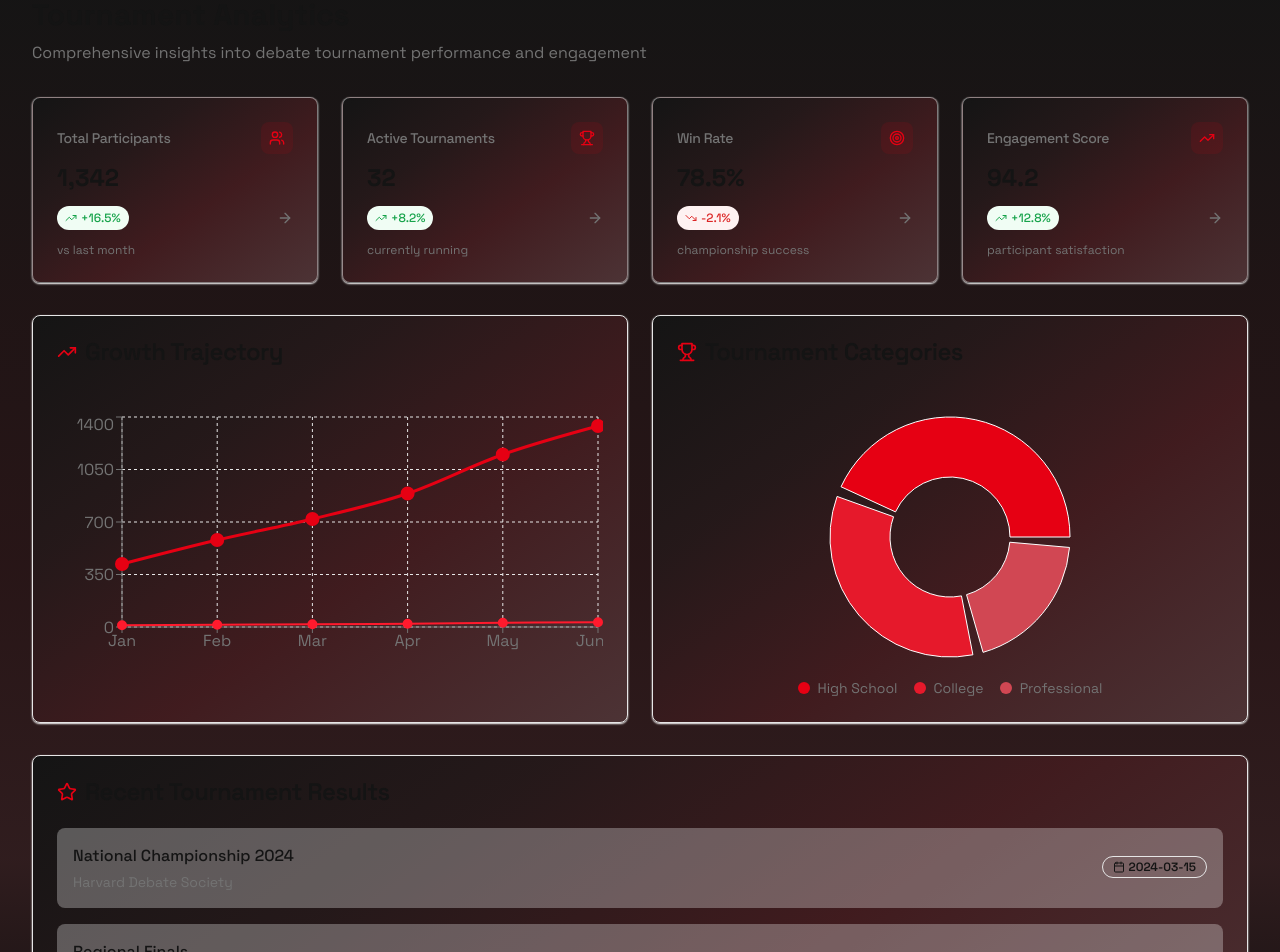
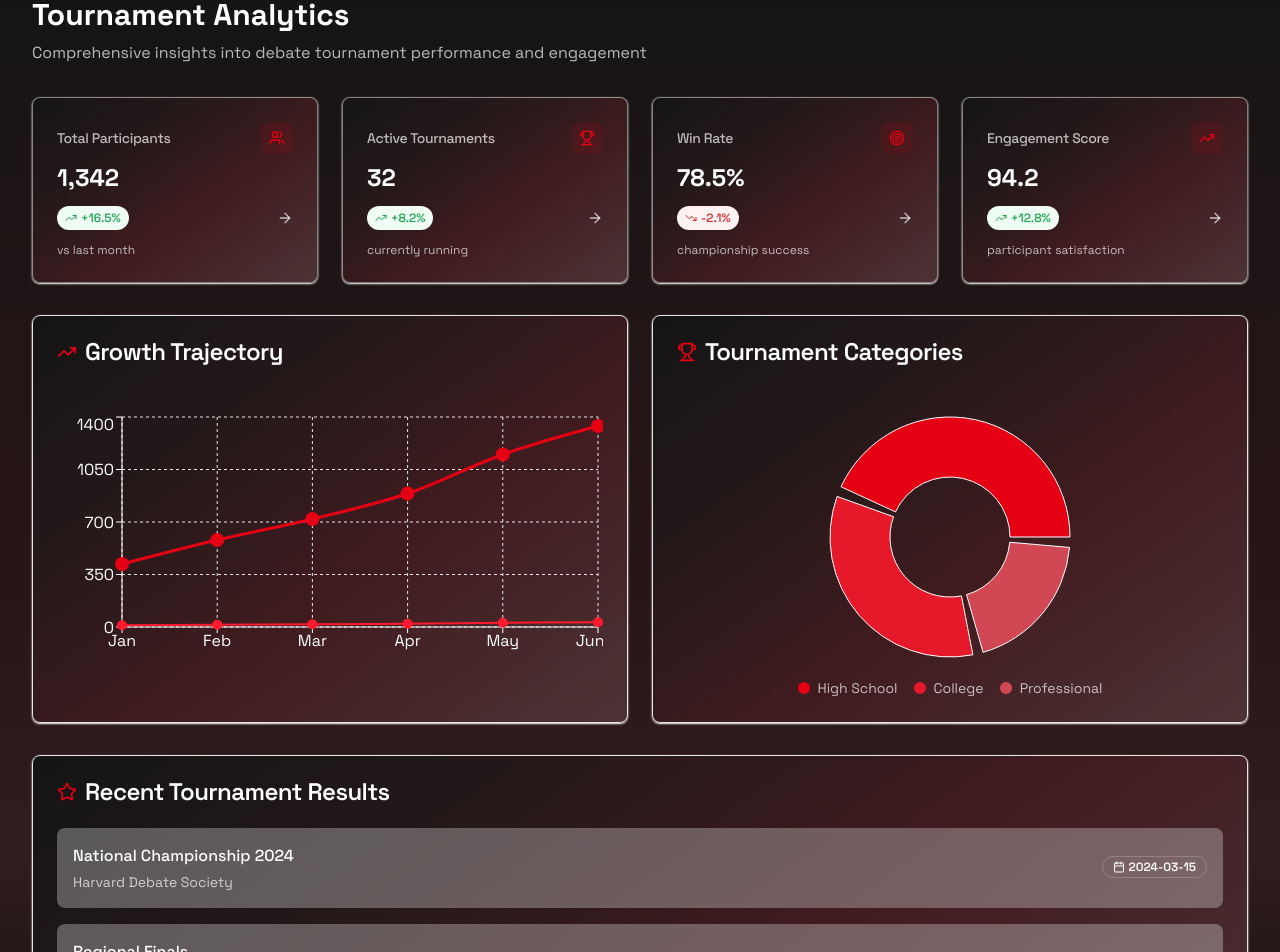
Before and after one commit to AdjustExperiment/ziggy-web-app, a React (Vite) app: page /dashboard in a window 1280 px wide. Shown: the part 100-1052 px from the top of the page. Built offline with nearby package versions, Linux system fonts and the light colour scheme; a web font is replaced by a local one.

Commit message:
Ensure text visibility on dark backgrounds
Set all text on dark backgrounds to white for improved visibility across the website.

```diff
--- a/src/components/Dashboard.tsx
+++ b/src/components/Dashboard.tsx
@@ -44,8 +44,8 @@ export function Dashboard() {
       <div className="mx-auto max-w-7xl px-4 py-6 sm:py-8 sm:px-6 lg:px-8">
         {/* Header */}
         <div className="mb-6 sm:mb-8">
-          <h1 className="text-2xl sm:text-3xl font-bold text-foreground">Tournament Analytics</h1>
-          <p className="mt-2 text-sm sm:text-base text-muted-foreground">
+          <h1 className="text-2xl sm:text-3xl font-bold text-white">Tournament Analytics</h1>
+          <p className="mt-2 text-sm sm:text-base text-white/70">
             Comprehensive insights into debate tournament performance and engagement
           </p>
         </div>
@@ -91,7 +91,7 @@ export function Dashboard() {
           {/* Growth Chart */}
           <Card className="bg-gradient-card shadow-card">
             <CardHeader>
-              <CardTitle className="flex items-center gap-2">
+              <CardTitle className="flex items-center gap-2 text-white">
                 <TrendingUp className="h-5 w-5 text-primary" />
                 Growth Trajectory
               </CardTitle>
@@ -100,13 +100,14 @@ export function Dashboard() {
               <ResponsiveContainer width="100%" height={250} className="sm:h-[300px]">
                 <LineChart data={growthData}>
                   <CartesianGrid strokeDasharray="3 3" stroke="hsl(var(--border))" />
-                  <XAxis dataKey="month" stroke="hsl(var(--muted-foreground))" />
-                  <YAxis stroke="hsl(var(--muted-foreground))" />
+                  <XAxis dataKey="month" stroke="white" />
+                  <YAxis stroke="white" />
                   <Tooltip
                     contentStyle={{
                       backgroundColor: "hsl(var(--card))",
                       border: "1px solid hsl(var(--border))",
                       borderRadius: "8px",
+                      color: "white"
                     }}
                   />
                   <Line
@@ -131,7 +132,7 @@ export function Dashboard() {
           {/* Tournament Distribution */}
           <Card className="bg-gradient-card shadow-card">
             <CardHeader>
-              <CardTitle className="flex items-center gap-2">
+              <CardTitle className="flex items-center gap-2 text-white">
                 <Trophy className="h-5 w-5 text-primary" />
                 Tournament Categories
               </CardTitle>
@@ -157,6 +158,7 @@ export function Dashboard() {
                       backgroundColor: "hsl(var(--card))",
                       border: "1px solid hsl(var(--border))",
                       borderRadius: "8px",
+                      color: "white"
                     }}
                   />
                 </PieChart>
@@ -168,7 +170,7 @@ export function Dashboard() {
                       className="h-3 w-3 rounded-full"
                       style={{ backgroundColor: item.color }}
                     />
-                    <span className="text-sm text-muted-foreground">{item.name}</span>
+                    <span className="text-sm text-white/70">{item.name}</span>
                   </div>
                 ))}
               </div>
@@ -179,7 +181,7 @@ export function Dashboard() {
         {/* Recent Results */}
         <Card className="bg-gradient-card shadow-card">
           <CardHeader>
-            <CardTitle className="flex items-center gap-2">
+            <CardTitle className="flex items-center gap-2 text-white">
               <Star className="h-5 w-5 text-primary" />
               Recent Tournament Results
             </CardTitle>
@@ -192,11 +194,11 @@ export function Dashboard() {
                   className="flex items-center justify-between p-4 rounded-lg bg-muted/30 hover:bg-muted/50 transition-smooth"
                 >
                   <div className="space-y-1">
-                    <h4 className="font-medium text-foreground">{result.tournament}</h4>
-                    <p className="text-sm text-muted-foreground">{result.winner}</p>
+                    <h4 className="font-medium text-white">{result.tournament}</h4>
+                    <p className="text-sm text-white/70">{result.winner}</p>
                   </div>
                   <div className="text-right space-y-1">
-                    <Badge variant="outline" className="text-xs">
+                    <Badge variant="outline" className="text-xs text-white border-white/20">
                       <Calendar className="h-3 w-3 mr-1" />
                       {result.date}
                     </Badge>
--- a/src/components/KPICard.tsx
+++ b/src/components/KPICard.tsx
@@ -18,7 +18,7 @@ export function KPICard({ title, value, change, trend, description, icon }: KPIC
   return (
     <Card className="bg-gradient-card border-border/50 shadow-card hover:shadow-tournament transition-smooth group">
       <CardHeader className="flex flex-row items-center justify-between space-y-0 pb-2">
-        <CardTitle className="text-sm font-medium text-muted-foreground">
+        <CardTitle className="text-sm font-medium text-white/70">
           {title}
         </CardTitle>
         {icon && (
@@ -29,7 +29,7 @@ export function KPICard({ title, value, change, trend, description, icon }: KPIC
       </CardHeader>
       <CardContent>
         <div className="space-y-3">
-          <div className="text-2xl font-bold text-foreground">{value}</div>
+          <div className="text-2xl font-bold text-white">{value}</div>
 
           <div className="flex items-center justify-between">
             <div className={`flex items-center gap-1 px-2 py-1 rounded-full ${trendBg}`}>
@@ -39,11 +39,11 @@ export function KPICard({ title, value, change, trend, description, icon }: KPIC
               </span>
             </div>
 
-            <ArrowRight className="h-4 w-4 text-muted-foreground group-hover:text-primary transition-smooth" />
+            <ArrowRight className="h-4 w-4 text-white/70 group-hover:text-primary transition-smooth" />
           </div>
 
           {description && (
-            <p className="text-xs text-muted-foreground">{description}</p>
+            <p className="text-xs text-white/70">{description}</p>
           )}
         </div>
       </CardContent>
```
